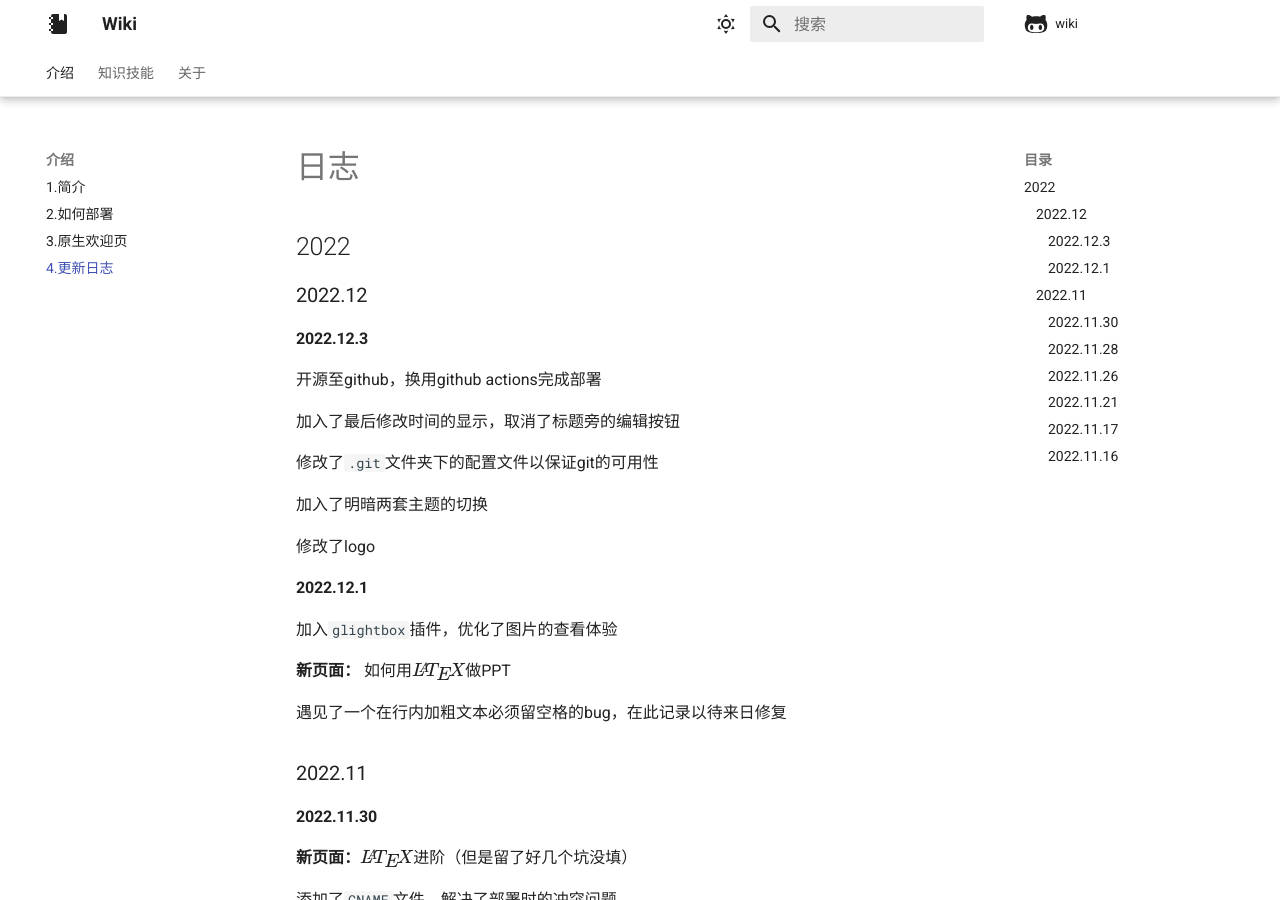
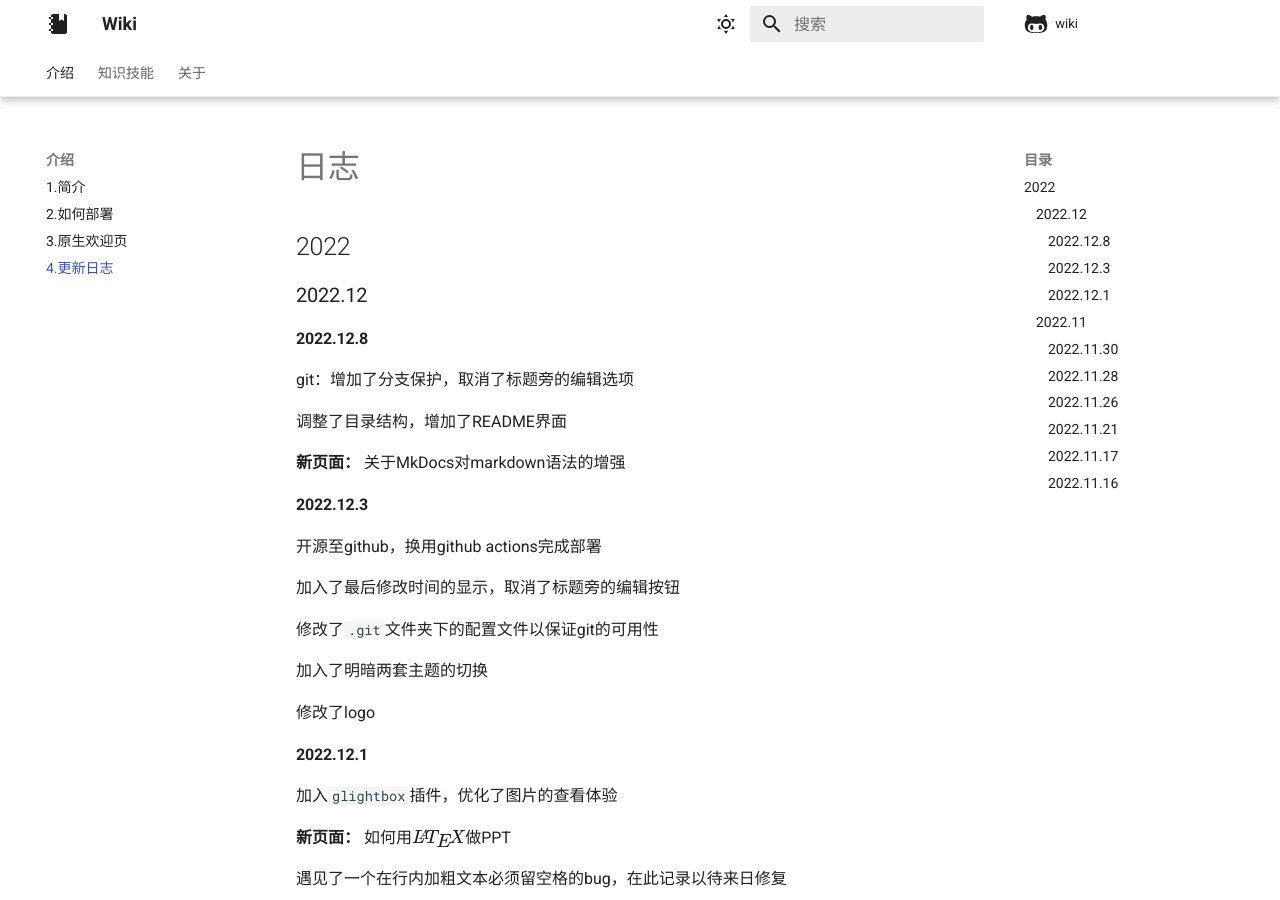
Before and after one commit to wjsoj/wiki, an MkDocs documentation site: the page built from docs/introduction/log.md, in a window 1280 px wide and 900 px high. Built offline with MkDocs 1.6.1 and Material for MkDocs 9.7.7, drawn with Linux system fonts in a browser that asks for light colours; comment, search, counter and statistics services are not loaded.

Commit message:
完善了一些内容

```diff
--- a/docs/introduction/log.md
+++ b/docs/introduction/log.md
@@ -3,6 +3,14 @@
 ## 2022
 
 ### 2022.12
+
+#### 2022.12.8
+
+git：增加了分支保护，取消了标题旁的编辑选项
+
+调整了目录结构，增加了README界面
+
+**新页面：** 关于MkDocs对markdown语法的增强
 
 #### 2022.12.3
 
```
Also changed, not shown: docs/introduction/start.md (+2 -4 lines).
